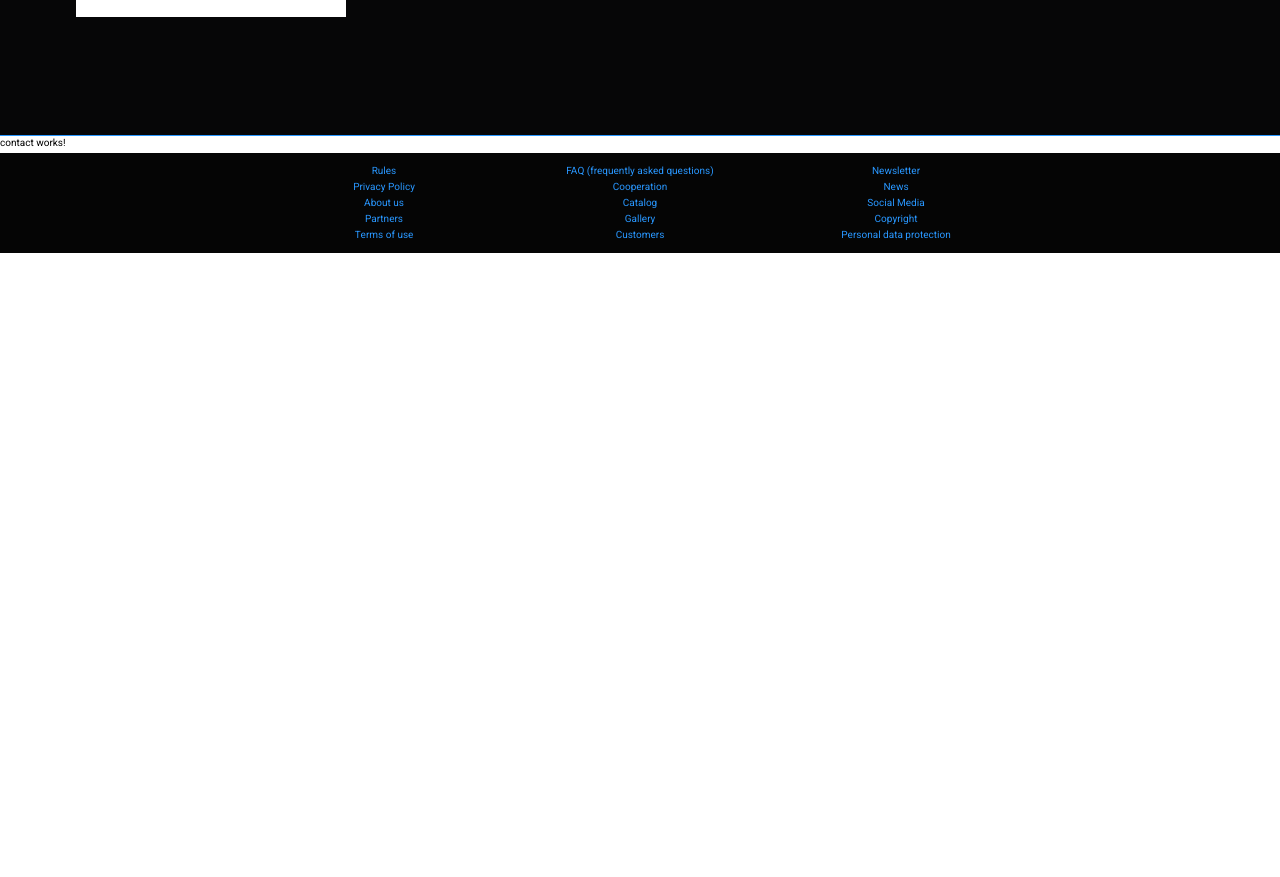
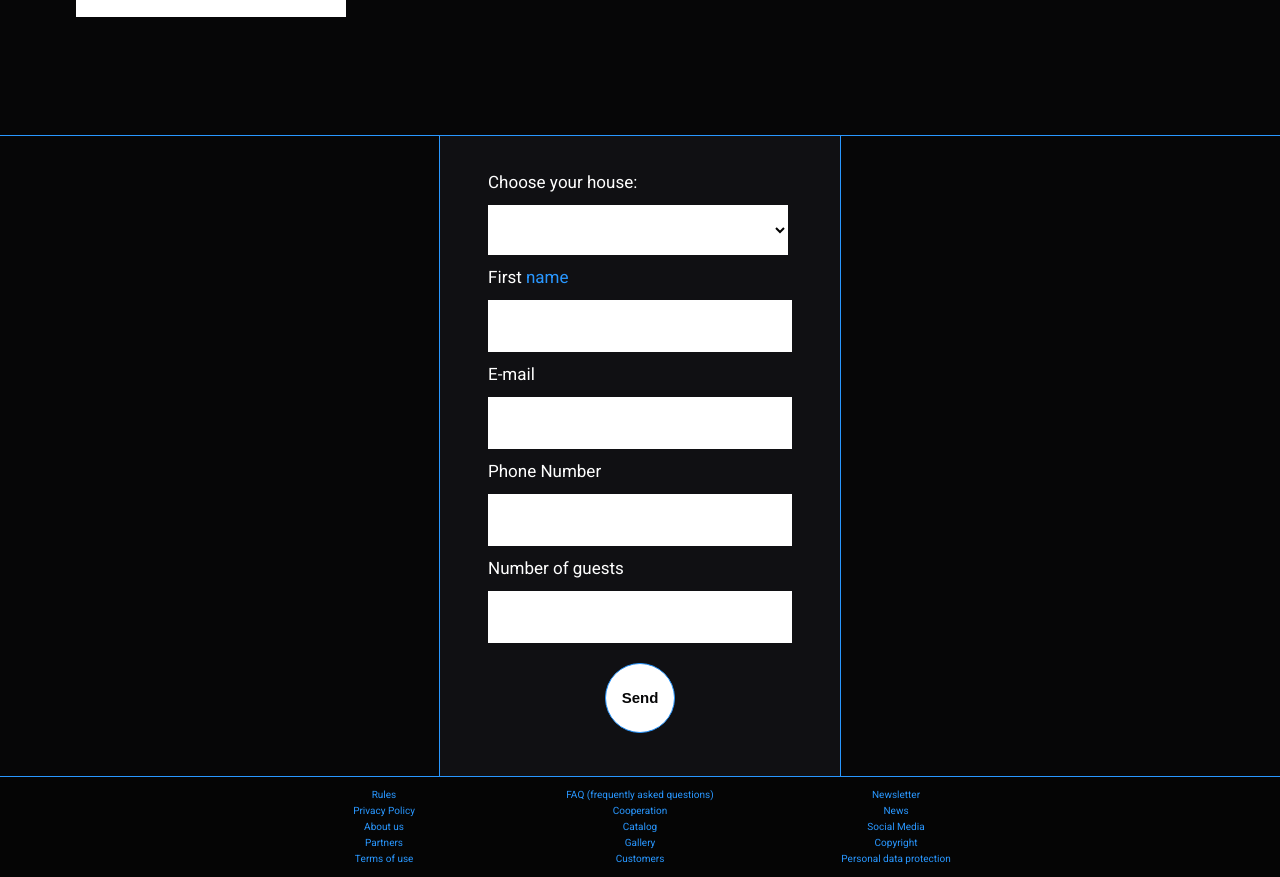
Before and after one commit to Pum2A/HotelProject, an Angular app: page /contact in a window 1280 px wide. Shown: the part 380-1257 px from the top of the page. Before the commit the page ends 800 px from the top, so only its background shows below. Built offline with nearby package versions, Linux system fonts and the light colour scheme.

Commit message:
added routing to ul li reservation in nav

```diff
--- a/src/app/app-routing.module.ts
+++ b/src/app/app-routing.module.ts
@@ -14,7 +14,6 @@ const routes: Routes = [
   {
     path:'', component:HomeComponent,
   },
-
   {
     path:'roomlist', component:RoomlistComponent
   },
--- a/src/app/components/contact/contact.component.html
+++ b/src/app/components/contact/contact.component.html
@@ -1 +1,21 @@
-<p>contact works!</p>
+<div class="background-house-container">
+  <div class="content-house-container">
+    <form [formGroup]="houseReservationForm" (ngSubmit)="onSubmit()">
+      <label for="house">Choose your house:</label>
+      <select [(ngModel)]="selectedHouseId" name="house_id" class="form-control" formControlName="house_id">
+        <option *ngFor="let house of housesList" [value]="house.id">{{ house.name }}</option>
+      </select>
+      <label for="firstName">First <span>name</span></label>
+      <input type="text" formControlName="name" id="firstName">
+      <label for="email">E-mail</label>
+      <input type="text" formControlName="email" id="email">
+      <label for="phoneNumber">Phone Number</label>
+      <input type="tel" formControlName="phone" id="phoneNumber" maxlength="9">
+      <label for="guests">Number of guests</label>
+      <input type="number" formControlName="guests" id="guests">
+      <div class="submit-cont">
+        <input type="submit" value="Send" class="btn-submit">
+      </div>
+    </form>
+  </div>
+</div>
--- a/src/app/components/contact/contact.component.scss
+++ b/src/app/components/contact/contact.component.scss
@@ -0,0 +1,62 @@
+.background-house-container{
+  background-color: var(--color-primary-black);
+  width: 100%;
+  height: 80vh;
+  display:flex;
+  justify-content: center;
+  max-width: 100%;
+}
+.content-house-container{
+
+width: 400px;
+height: 80vh;
+display: flex;
+justify-content: center;
+align-items: center;
+border-left: 1px solid var(--color-primary-blue);
+border-right: 1px solid var(--color-primary-blue);
+background-color: var(--color-primary-black-second);
+// align-items:center;
+color: #fff;
+// margin-top: 300px;
+}
+form{
+  display: flex;
+  flex-direction: column;
+}
+label{
+  font-size: 1.7rem;
+}
+label span{
+  color:var(--color-primary-blue) ;
+}
+
+input, select{
+  width: 30rem;
+  height: 5rem;
+  margin: 1rem 0rem;
+  outline: none;
+  border: none;
+  background-color: var(--color-primary-white);
+}
+
+.btn-submit{
+  cursor: pointer;
+  background-color: var(--color-primary-white);
+  color: var(--color-primary-black);
+  border: 1px solid var(--color-primary-blue);
+  font-size: 1.5rem;
+  font-weight: 700;
+
+  height: 7rem;
+  width: 7rem;
+  border-radius: 50%;
+}
+.submit-cont{
+  display: flex;
+  justify-content: center;
+  align-items: center;
+}
+.formSuccess{
+  display: none;
+}
--- a/src/app/components/contact/contact.component.ts
+++ b/src/app/components/contact/contact.component.ts
@@ -1,4 +1,7 @@
-import { Component } from '@angular/core';
+import { Component, OnInit } from '@angular/core';
+import { FormBuilder, FormGroup, Validators } from '@angular/forms';
+import { Observable } from 'rxjs';
+import { HousesService } from 'src/app/services/house.service';
 
 @Component({
   selector: 'app-contact',
@@ -6,5 +9,68 @@ import { Component } from '@angular/core';
   styleUrls: ['./contact.component.scss']
 })
 export class ContactComponent {
+  houseReservationForm!: FormGroup;
+
+
+  selectedHouseId!: number;
+  successfulText: boolean = true;
+
+
+  housesList = [
+    {id: 1, name: 'House nr 1'},
+    {id: 2, name: 'House nr 2'},
+    {id: 3, name: 'House nr 3'},
+    {id: 4, name: 'House nr 4'},
+    {id: 5, name: 'House nr 5'},
+    {id: 6, name: 'House nr 6'},
+    {id: 7, name: 'House nr 7'},
+    {id: 8, name: 'House nr 8'},
+  ];
+
+
+  constructor(private fb: FormBuilder, private housesService: HousesService) { }
+
+  ngOnInit(): void {
+    this.houseReservationForm = this.fb.group({
+      name: ['', Validators.required],
+      email: ['', [Validators.required, Validators.email]],
+      phone: ['', Validators.required],
+      guests: ['', Validators.required],
+      house_id: ['', Validators.required],
+    });
+  }
+
+  onSubmit(): void {
+    if (this.houseReservationForm.invalid) {
+      return;
+    }
+
+    const reservationData = {
+      name: this.houseReservationForm.get('name')?.value,
+      email: this.houseReservationForm.get('email')?.value,
+      phone: this.houseReservationForm.get('phone')?.value,
+      check_in: this.houseReservationForm.get('check_in')?.value,
+      check_out: this.houseReservationForm.get('check_out')?.value,
+      guests: this.houseReservationForm.get('guests')?.value,
+      house_id: this.selectedHouseId, // wybieramy ID domu z pola wyboru
+    };
+
+    this.housesService.createReservation(this.selectedHouseId, reservationData).subscribe(
+      (response) => {
+        console.log('Reservation successful: ', response);
+        this.houseReservationForm.reset();
+        // successfullText(){
+        //   this.successfulText = !this.successfulText;
+        // }
+      },
+      (error) => {
+        console.log('Reservation failed: ', error);
+      }
+
+    );
+  }
+
+
+
 
 }
--- a/src/app/components/footer/footer.component.scss
+++ b/src/app/components/footer/footer.component.scss
@@ -4,8 +4,9 @@ background-color: #050505;
 color: #fff;
 display: flex;
 justify-content: center;
-border-top: 3px solid #fff;
+border-top: 1px solid var(--color-primary-blue);
 max-width: 100%;
+z-index: 1000;
 }
 .text-container{
   width: 60%;
--- a/src/app/components/form/form.component.html
+++ b/src/app/components/form/form.component.html
@@ -13,8 +13,9 @@
       <input type="tel" formControlName="phone" id="phoneNumber" maxlength="9">
       <label for="guests">Number of guests</label>
       <input type="number" formControlName="guests" id="guests">
-      <input type="submit" value="Send" class="btn-submit">
-      <p>Formularz został wysłany!</p>
+      <div class="submit-cont">
+        <input type="submit" value="Send" class="btn-submit">
+      </div>
     </form>
   </div>
 </div>
--- a/src/app/components/form/form.component.scss
+++ b/src/app/components/form/form.component.scss
@@ -8,11 +8,14 @@
 }
 .content-house-container{
 
-width: 1300px;
-height: 70vh;
+width: 400px;
+height: 80vh;
 display: flex;
 justify-content: center;
 align-items: center;
+border-left: 1px solid var(--color-primary-blue);
+border-right: 1px solid var(--color-primary-blue);
+background-color: var(--color-primary-black-second);
 // align-items:center;
 color: #fff;
 // margin-top: 300px;
@@ -21,20 +24,38 @@ form{
   display: flex;
   flex-direction: column;
 }
+label{
+  font-size: 1.7rem;
+}
 label span{
-  color:#41e592 ;
+  color:var(--color-primary-blue) ;
 }
 
 input, select{
-  width: 300px;
-  height: 40px;
-  margin: 10px 0px
+  width: 30rem;
+  height: 5rem;
+  margin: 1rem 0rem;
+  outline: none;
+  border: none;
+  background-color: var(--color-primary-white);
 }
 
 .btn-submit{
   cursor: pointer;
-  background-color: #41e592;
+  background-color: var(--color-primary-white);
   color: var(--color-primary-black);
+  border: 1px solid var(--color-primary-blue);
+  font-size: 1.5rem;
+  font-weight: 700;
+
+  height: 7rem;
+  width: 7rem;
+  border-radius: 50%;
+}
+.submit-cont{
+  display: flex;
+  justify-content: center;
+  align-items: center;
 }
 .formSuccess{
   display: none;
--- a/src/app/components/form/form.component.ts
+++ b/src/app/components/form/form.component.ts
@@ -17,10 +17,14 @@ export class FormComponent {
 
 
   housesList = [
-    {id: 1, name: 'First House'},
-    {id: 2, name: 'Second House'},
-    {id: 3, name: 'Third House'},
-    {id: 4, name: 'Fourth House'}
+    {id: 1, name: 'House nr 1'},
+    {id: 2, name: 'House nr 2'},
+    {id: 3, name: 'House nr 3'},
+    {id: 4, name: 'House nr 4'},
+    {id: 5, name: 'House nr 5'},
+    {id: 6, name: 'House nr 6'},
+    {id: 7, name: 'House nr 7'},
+    {id: 8, name: 'House nr 8'},
   ];
 
 
--- a/src/app/components/header/header.component.html
+++ b/src/app/components/header/header.component.html
@@ -9,7 +9,7 @@
 
         <a routerLink="roomlist">ROOMS</a>
       </span>
-      <a routerLink="reservation">RESERVATION</a>
+      <a routerLink="form">RESERVATION</a>
       <a routerLink="contact">CONTACT</a>
       <span id="menu" class="material-symbols-outlined">menu</span>
     </li>
--- a/src/app/components/house-details/house-details.component.scss
+++ b/src/app/components/house-details/house-details.component.scss
@@ -29,7 +29,8 @@ color: #fff;
 }
 
 .flex2 img{
-  border: 3px solid var(--color-primary-blue);
+  border: 3px solid var(--color-primary-white);
+
 }
 
 .flex{
--- a/src/styles.scss
+++ b/src/styles.scss
@@ -8,6 +8,7 @@
   --color-primary-darkBlue: #0a72d3;
   --color-primary-gray: rgb(22, 22, 23);
   --color-primary-black: rgb(6, 6, 7);
+  --color-primary-black-second: rgb(16, 16, 19);
   --color-primary-white: #fff;
 }
 
```
